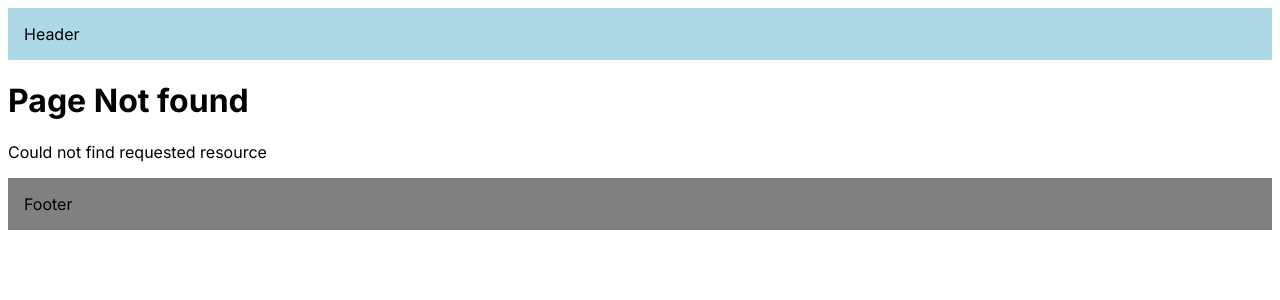
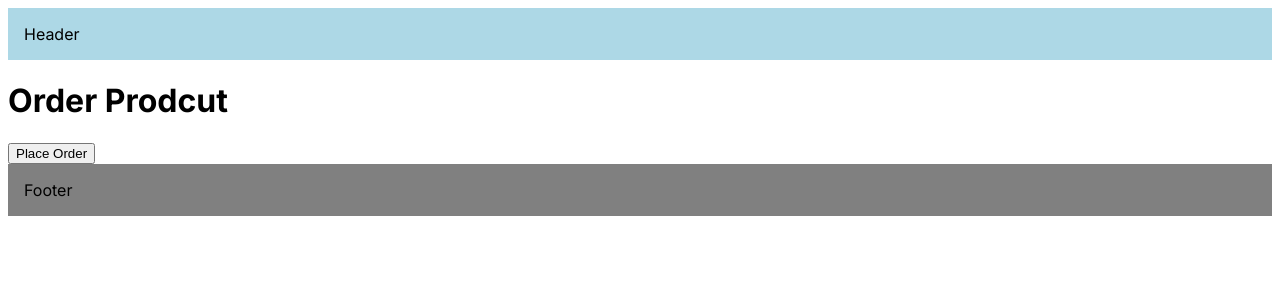
Before and after one commit to jack-ooi-bp/nextjs-tutorial, a Next.js app: page /order-product in a window 1280 px wide. Before the commit this address had no page. Shown: the top 300 px of the page. Built offline with nearby package versions, Linux system fonts and the light colour scheme.

Commit message:
new file:   app/order-product/page.tsx

```diff
--- /dev/null
+++ b/app/order-product/page.tsx
@@ -0,0 +1,18 @@
+"use client";
+import { usePathname, useSearchParams, useRouter } from "next/navigation";
+
+export default function OrderProdcut() {
+  const pathname = usePathname();
+  const searchParams = useSearchParams();
+
+  const handleClick = () => {
+    console.log("Placing your order");
+    searchParams.get("/");
+  };
+  return (
+    <>
+      <h1>Order Prodcut</h1>
+      <button onClick={handleClick}>Place Order</button>
+    </>
+  );
+}
```
